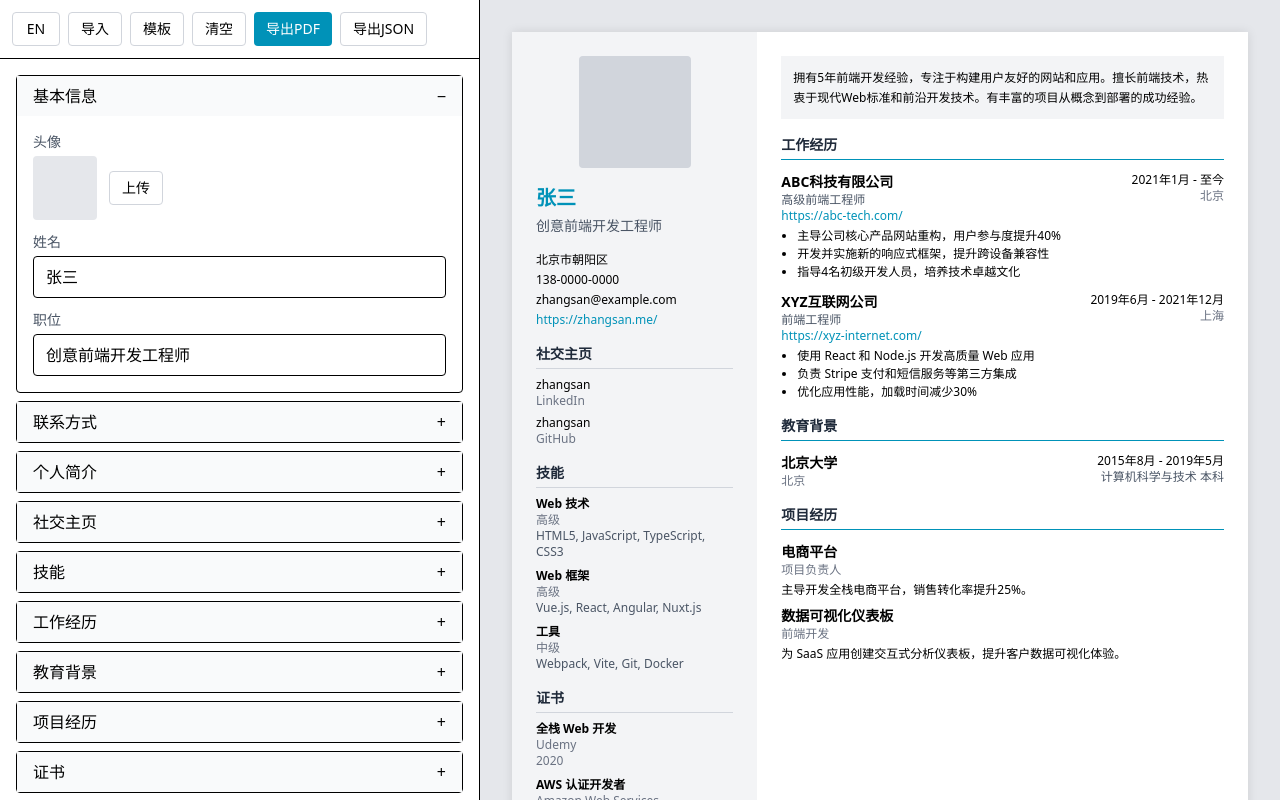
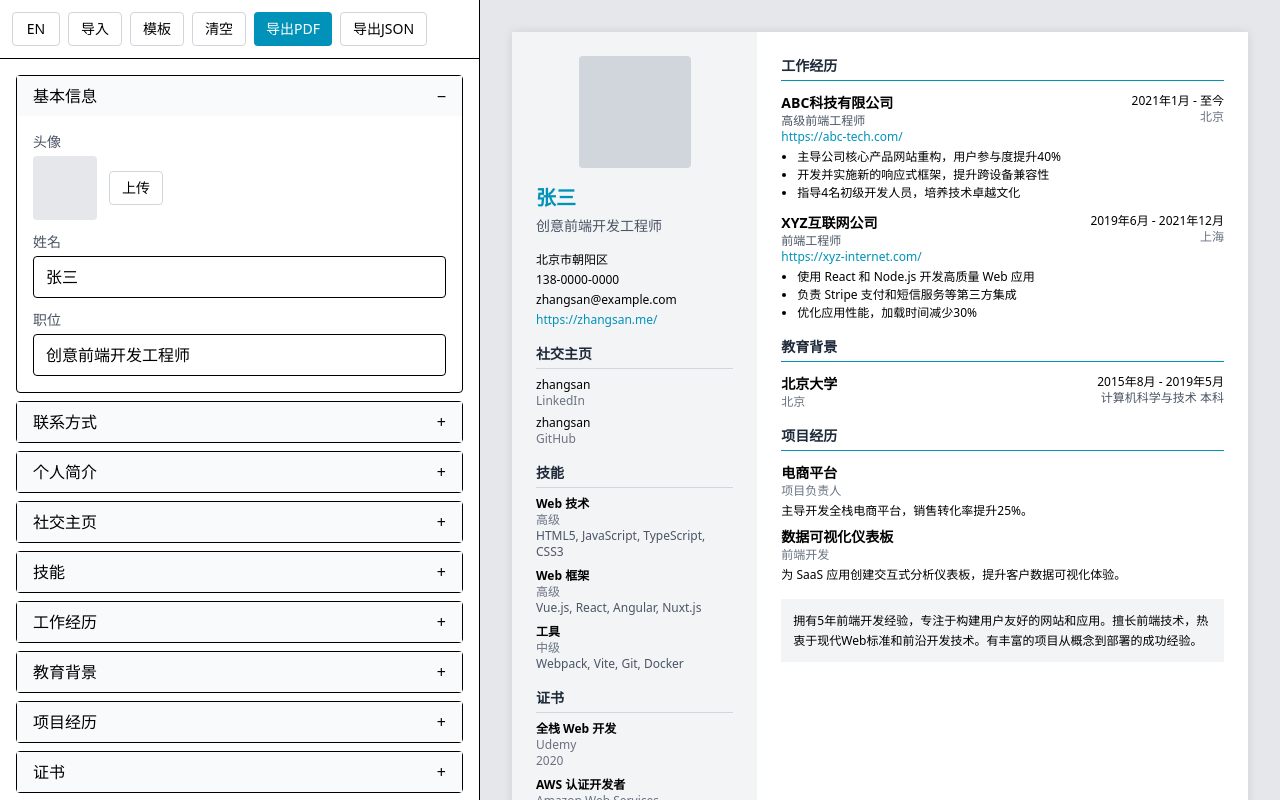
Before and after one commit to xbghc/resume, a Vue app: page / in a window 1280 px wide. Built offline with nearby package versions, Linux system fonts and the light colour scheme; the HTML template or start-up script is replaced by a standard one.

Commit message:
个人总结移动到底部

```diff
--- a/src/components/ResumePreview.vue
+++ b/src/components/ResumePreview.vue
@@ -25,10 +25,10 @@ import ProjectsSection from './resume/ProjectsSection.vue'
 
     <!-- 右侧主内容 -->
     <main class="w-2/3 bg-white p-6">
-      <SummarySection />
       <ExperienceSection />
       <EducationSection />
       <ProjectsSection />
+      <SummarySection />
     </main>
   </div>
 </template>
```
